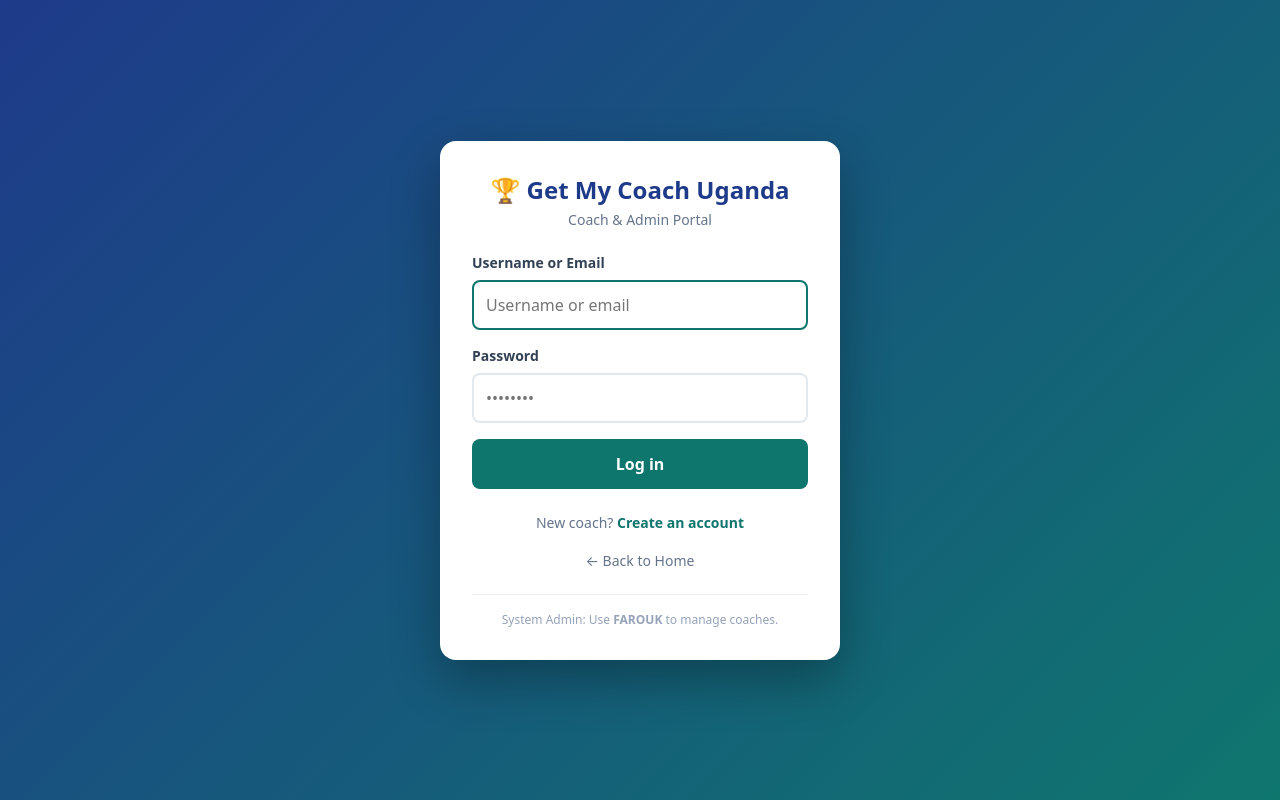
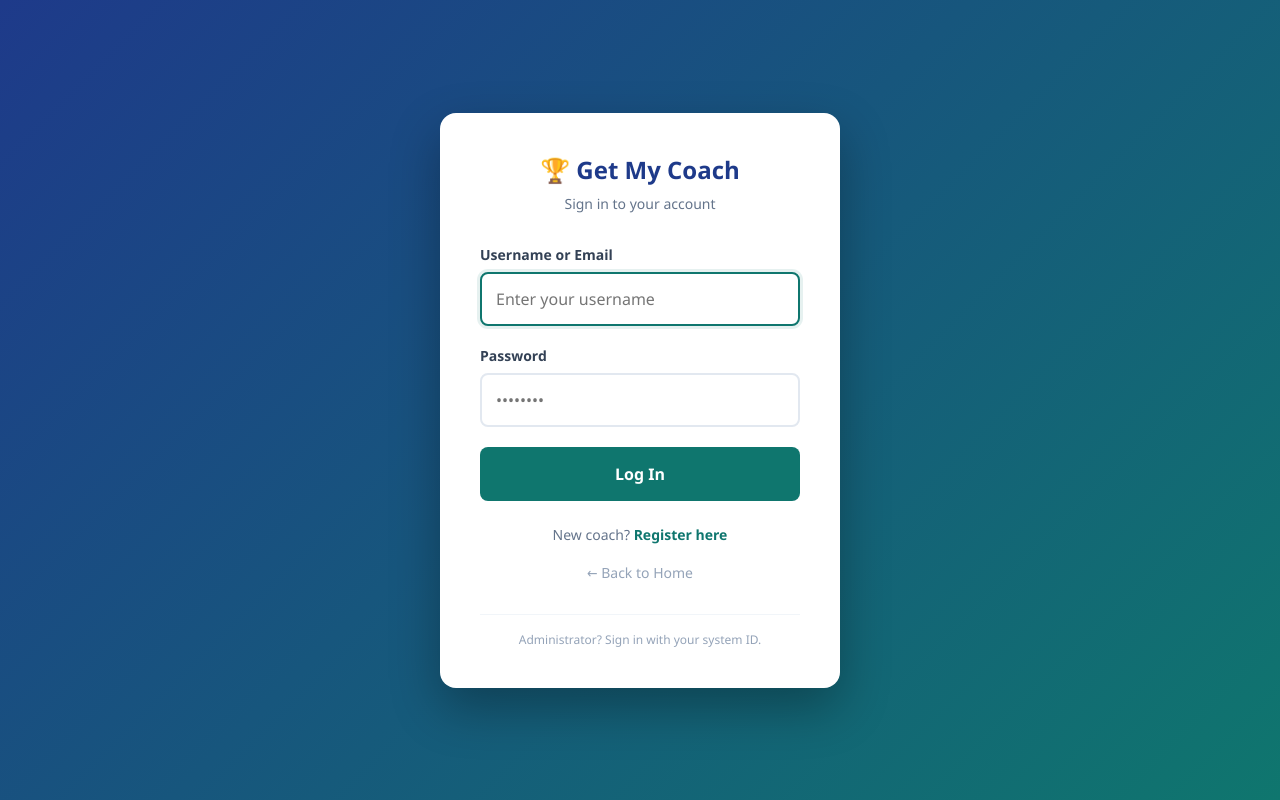
Before and after one commit to FAR-ANALYST/CMS, a Flask app: page /login in a window 1280 px wide. Run offline with Flask 3, Linux system fonts and the light colour scheme.

Commit message:
Update login.html

```diff
--- a/templates/login.html
+++ b/templates/login.html
@@ -5,61 +5,113 @@
   <meta name="viewport" content="width=device-width, initial-scale=1.0">
   <title>Login — Get My Coach Uganda</title>
   <style>
-    *{box-sizing:border-box;margin:0;padding:0;font-family:system-ui,-apple-system,sans-serif}
-    body{min-height:100vh;display:flex;align-items:center;justify-content:center;
-         background:linear-gradient(135deg,#1e3a8a 0%,#0f766e 100%);padding:1rem}
-    .card{background:#fff;border-radius:16px;padding:2rem;width:100%;max-width:400px;
-          box-shadow:0 20px 50px rgba(0,0,0,.3)}
-    h1{color:#1e3a8a;margin-bottom:.25rem;font-size:1.5rem;text-align:center}
-    p.sub{color:#64748b;margin-bottom:1.5rem;font-size:.875rem;text-align:center}
-    label{display:block;font-weight:600;color:#334155;margin-bottom:.5rem;font-size:.875rem}
-    input{width:100%;padding:.75rem;border:2px solid #e2e8f0;border-radius:8px;
-          font-size:1rem;margin-bottom:1rem;transition:border-color .2s}
-    input:focus{outline:none;border-color:#0f766e}
-    button{width:100%;padding:.875rem;background:#0f766e;color:#fff;border:none;
-           border-radius:8px;font-size:1rem;font-weight:600;cursor:pointer;transition:background .2s}
-    button:hover{background:#0d6660}
-    .alert{padding:.75rem;border-radius:8px;margin-bottom:1rem;font-size:.875rem;text-align:center}
-    .alert-danger{background:#fef2f2;color:#991b1b;border:1px solid #fecaca}
-    .alert-success{background:#f0fdf4;color:#166534;border:1px solid #bbf7d0}
-    .links{text-align:center;margin-top:1.5rem;font-size:.875rem;color:#64748b}
-    .links a{color:#0f766e;font-weight:600;text-decoration:none}
-    .admin-note {margin-top: 1.5rem; padding-top: 1rem; border-top: 1px solid #eee;
-                 font-size: 0.75rem; color: #94a3b8; text-align: center;}
+    * { box-sizing: border-box; margin: 0; padding: 0; font-family: 'Segoe UI', Tahoma, Geneva, Verdana, sans-serif; }
+    body {
+      min-height: 100vh;
+      display: flex;
+      align-items: center;
+      justify-content: center;
+      background: linear-gradient(135deg, #1e3a8a 0%, #0f766e 100%);
+      padding: 1rem;
+    }
+    .card {
+      background: #ffffff;
+      border-radius: 16px;
+      padding: 2.5rem;
+      width: 100%;
+      max-width: 400px;
+      box-shadow: 0 20px 50px rgba(0,0,0,0.3);
+    }
+    h1 { color: #1e3a8a; margin-bottom: 0.5rem; font-size: 1.5rem; text-align: center; }
+    p.sub { color: #64748b; margin-bottom: 2rem; font-size: 0.875rem; text-align: center; }
+
+    label { display: block; font-weight: 600; color: #334155; margin-bottom: 0.5rem; font-size: 0.875rem; }
+    input {
+      width: 100%;
+      padding: 0.875rem;
+      border: 2px solid #e2e8f0;
+      border-radius: 8px;
+      font-size: 1rem;
+      margin-bottom: 1.25rem;
+      transition: all 0.2s;
+    }
+    input:focus { outline: none; border-color: #0f766e; box-shadow: 0 0 0 3px rgba(15, 118, 110, 0.1); }
+
+    button {
+      width: 100%;
+      padding: 1rem;
+      background: #0f766e;
+      color: #fff;
+      border: none;
+      border-radius: 8px;
+      font-size: 1rem;
+      font-weight: 600;
+      cursor: pointer;
+      transition: background 0.2s;
+    }
+    button:hover { background: #0d6660; }
+
+    .alert {
+      padding: 0.875rem;
+      border-radius: 8px;
+      margin-bottom: 1.5rem;
+      font-size: 0.875rem;
+      text-align: center;
+      border: 1px solid transparent;
+    }
+    .alert-danger { background: #fef2f2; color: #991b1b; border-color: #fecaca; }
+    .alert-success { background: #f0fdf4; color: #166534; border-color: #bbf7d0; }
+
+    .links { text-align: center; margin-top: 1.5rem; font-size: 0.875rem; color: #64748b; }
+    .links a { color: #0f766e; font-weight: 600; text-decoration: none; }
+    .links a:hover { text-decoration: underline; }
+
+    .admin-hint {
+      margin-top: 2rem;
+      padding-top: 1rem;
+      border-top: 1px solid #f1f5f9;
+      font-size: 0.75rem;
+      color: #94a3b8;
+      text-align: center;
+    }
   </style>
 </head>
 <body>
+
   <div class="card">
-    <h1>🏆 Get My Coach Uganda</h1>
-    <p class="sub">Coach & Admin Portal</p>
+    <h1>🏆 Get My Coach</h1>
+    <p class="sub">Sign in to your account</p>
 
-    {# Flash messages for errors (like invalid password) or success #}
     {% with messages = get_flashed_messages(with_categories=true) %}
       {% if messages %}
-        {% for category, msg in messages %}
-          <div class="alert alert-{{ category }}">{{ msg }}</div>
+        {% for category, message in messages %}
+          <div class="alert alert-{{ category }}">
+            {{ message }}
+          </div>
         {% endfor %}
       {% endif %}
     {% endwith %}
 
-    <form method="POST" action="{{ url_for('login') }}">
+    <form action="{{ url_for('login') }}" method="POST">
       <label for="login_id">Username or Email</label>
-      <input type="text" id="login_id" name="login_id" placeholder="Username or email" required autofocus>
+      <input type="text" id="login_id" name="login_id" placeholder="Enter your username" required autofocus>
 
       <label for="password">Password</label>
       <input type="password" id="password" name="password" placeholder="••••••••" required>
 
-      <button type="submit">Log in</button>
+      <button type="submit">Log In</button>
     </form>
 
     <div class="links">
-      New coach? <a href="{{ url_for('signup') }}">Create an account</a><br><br>
-      <a href="{{ url_for('index') }}" style="font-weight: 400; color: #64748b;">← Back to Home</a>
+      New coach? <a href="{{ url_for('signup') }}">Register here</a>
+      <br><br>
+      <a href="{{ url_for('index') }}" style="font-weight: 400; color: #94a3b8;">← Back to Home</a>
     </div>
 
-    <div class="admin-note">
-        System Admin: Use <strong>FAROUK</strong> to manage coaches.
+    <div class="admin-hint">
+      Administrator? Sign in with your system ID.
     </div>
   </div>
+
 </body>
 </html>
```
